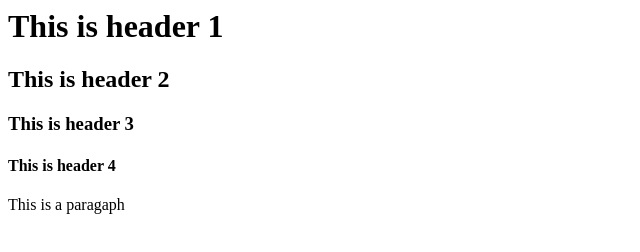
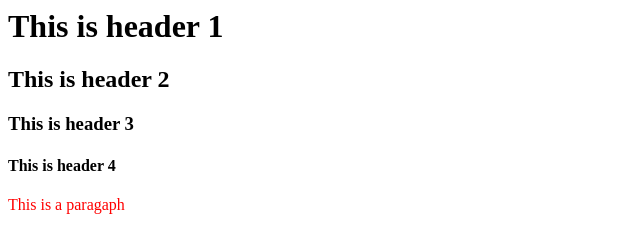
Before and after one commit to sanpit000/Title, a plain HTML site: page index.html in a window 1280 px wide. Shown: the whole page, without its empty margins (0-640 px from the left). Drawn offline with Linux system fonts and the light colour scheme.

Commit message:
Update index.html

```diff
--- a/index.html
+++ b/index.html
@@ -9,5 +9,5 @@
   <h3>This is header 3</h3>
   <h4>This is header 4</h4>
 
-  <p>This is a paragaph</p>
+  <p style="color:red">This is a paragaph</p>
 </html>
```
